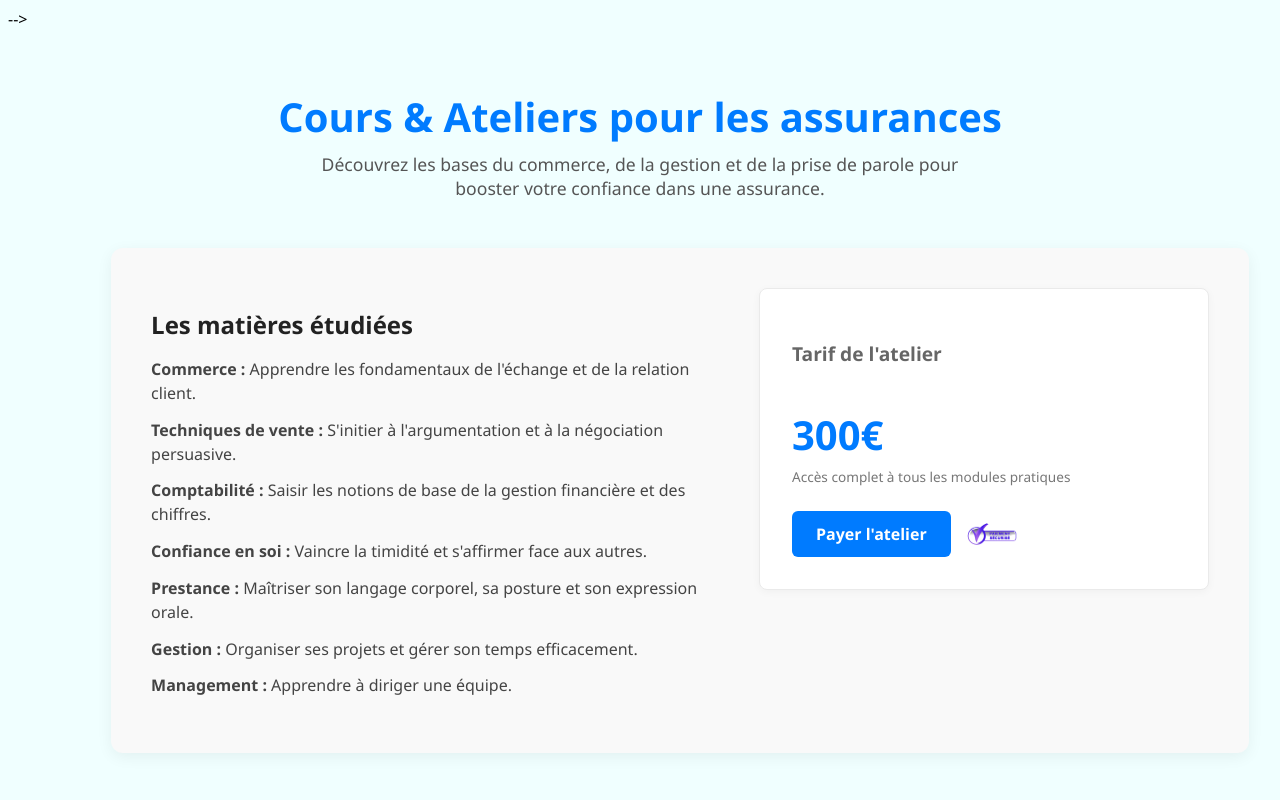
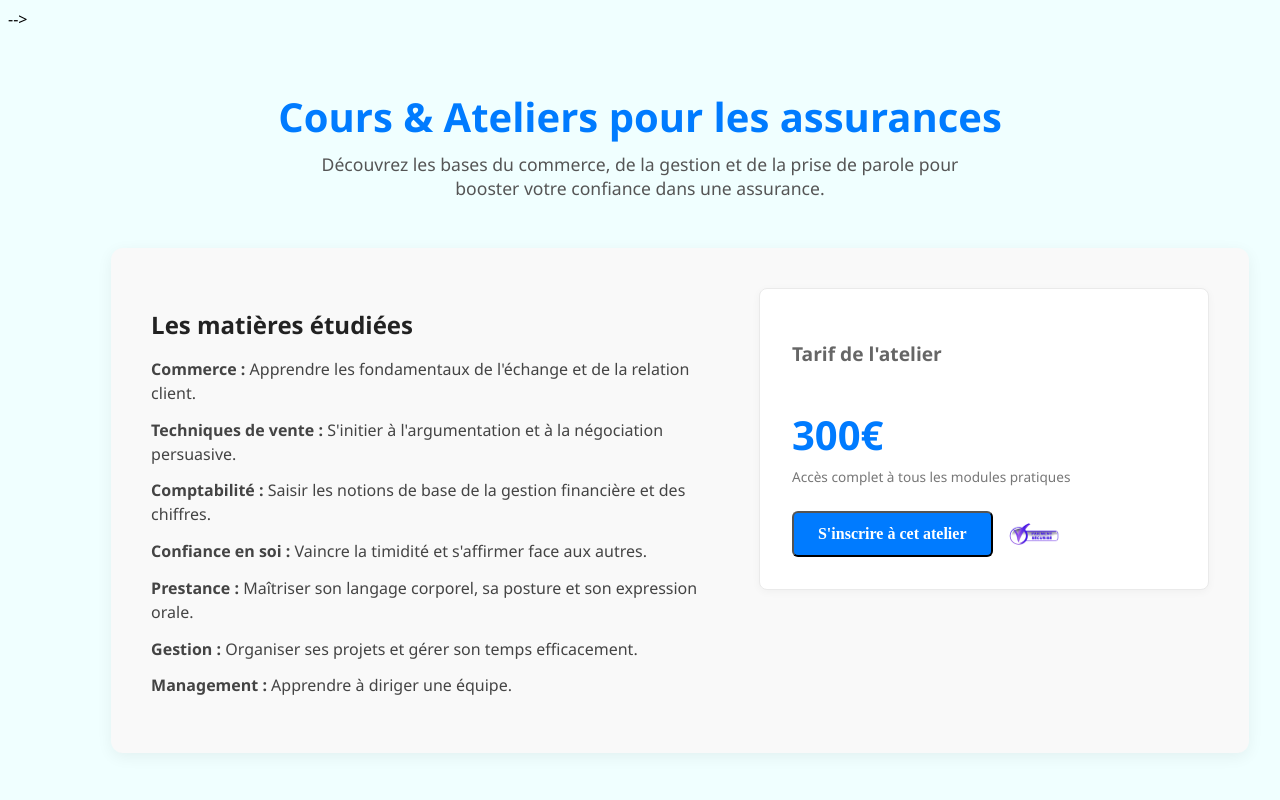
Before and after one commit to Ben-TECHPlayer/gestion-formations-conferences, a React (Create React App) app in the folder full-stack/front-end/: page /#/cours/entreprises/assurances in a window 1280 px wide. Shown: the top 800 px of the page. Built offline with nearby package versions, Linux system fonts and the light colour scheme; a web font is replaced by a local one.

Commit message:
Pour cela on adapte les données en fonction du cours

```diff
--- a/full-stack/front-end/src/pages/cours/CoursAssurance.js
+++ b/full-stack/front-end/src/pages/cours/CoursAssurance.js
@@ -1,10 +1,26 @@
 import React from 'react';
-import { Link } from 'react-router-dom';
+import { useNavigate } from 'react-router-dom';
 
 // Importer la customisation de la page de cours
 import '../../styles/pages/Cours.css';
 
 function CoursAssurance() {
+
+    const navigate = useNavigate();
+
+    const handleAchat = () => {
+        navigate('/paiement', {
+            state: {
+                id_cours: "COURS_ASSURANCE_01",
+                titre: "Atelier Pratique - Assurances",
+                description: "Techniques de vente et fidélisation pour le secteur de l'assurance",
+                prix: "300.00",
+                prixAffichage: "300,00 €",
+                lienRetour: "/cours/entreprises/assurances"
+            }
+        });
+    };
+
     return (
         <main className="cours-page">
             <div className="cours-container">
@@ -37,7 +53,9 @@ function CoursAssurance() {
                         </div>
 
                         <div className="emplacement-paiement">
-                            <Link to="/paiement" className="bouton-paiement">Payer l'atelier</Link>
+                            <button onClick={handleAchat} className="bouton-paiement">
+                                S'inscrire à cet atelier
+                            </button>
                             <img src={`${process.env.PUBLIC_URL}/assets/images/PaiementSecuriseLogo.png`} alt="Paiement sécurisé" />
                         </div>
                     </div>
--- a/full-stack/front-end/src/pages/cours/CoursBanque.js
+++ b/full-stack/front-end/src/pages/cours/CoursBanque.js
@@ -1,10 +1,26 @@
 import React from 'react';
-import { Link } from 'react-router-dom';
+import { useNavigate } from 'react-router-dom';
 
 // Importer la customisation de la page de cours
 import '../../styles/pages/Cours.css';
 
 function CoursBanque() {
+
+    const navigate = useNavigate();
+
+    const handleAchat = () => {
+        navigate('/paiement', {
+            state: {
+                id_cours: "COURS_BANQUE_01",
+                titre: "Atelier Pratique - Secteur Bancaire",
+                description: "Formation spécialisée en négociation et relation client pour les banques",
+                prix: "200.00",
+                prixAffichage: "200,00 €",
+                lienRetour: "/cours/entreprises/banques"
+            }
+        });
+    };
+
     return (
         <main className="cours-page">
             <div className="cours-container">
@@ -37,7 +53,9 @@ function CoursBanque() {
                         </div>
 
                         <div className="emplacement-paiement">
-                            <Link to="/paiement" className="bouton-paiement">Payer l'atelier</Link>
+                            <button onClick={handleAchat} className="bouton-paiement">
+                                S'inscrire à cet atelier
+                            </button>
                             <img src={`${process.env.PUBLIC_URL}/assets/images/PaiementSecuriseLogo.png`} alt="Paiement sécurisé" />
                         </div>
                     </div>
--- a/full-stack/front-end/src/pages/cours/CoursCollege.js
+++ b/full-stack/front-end/src/pages/cours/CoursCollege.js
@@ -1,10 +1,27 @@
 import React from 'react';
-import { Link } from 'react-router-dom';
+import { useNavigate } from 'react-router-dom';
 
 // Importer la customisation de la page de cours
 import '../../styles/pages/Cours.css';
 
 function CoursCollege() {
+
+    const navigate = useNavigate();
+
+    // La fonction déclenchée au clic sur le bouton d'achat
+    const handleAchat = () => {
+        navigate('/paiement', {
+            state: {
+                id_cours: "COURS_COLLEGE_01",
+                titre: "Atelier Pratique - Collégiens",
+                description: "Commerce, techniques de vente & prise de parole",
+                prix: "150.00",
+                prixAffichage: "150,00 €",
+                lienRetour: "/cours/collegiens"
+            }
+        });
+    };
+
     return (
         <main className="cours-page">
             <div className="cours-container">
@@ -36,7 +53,11 @@ function CoursCollege() {
                         </div>
 
                         <div className="emplacement-paiement">
-                            <Link to="/paiement" className="bouton-paiement">Payer l'atelier</Link>
+                            {/* Le bouton qui déclenche la navigation avec les données */}
+                            <button onClick={handleAchat} className="bouton-paiement">
+                                S'inscrire à cet atelier
+                            </button>
+                            {/* <Link to="/paiement" className="bouton-paiement">Payer l'atelier</Link> */}
                             <img src={`${process.env.PUBLIC_URL}/assets/images/PaiementSecuriseLogo.png`} alt="Paiement sécurisé" />
                         </div>
                     </div>
--- a/full-stack/front-end/src/pages/cours/CoursEcoleDeCommerce.js
+++ b/full-stack/front-end/src/pages/cours/CoursEcoleDeCommerce.js
@@ -1,10 +1,26 @@
 import React from 'react';
-import { Link } from 'react-router-dom';
+import { useNavigate } from 'react-router-dom';
 
 // Importer la customisation de la page de cours
 import '../../styles/pages/Cours.css';
 
 function CoursEcoleDeCommerce() {
+
+const navigate = useNavigate();
+
+    const handleAchat = () => {
+        navigate('/paiement', {
+            state: {
+                id_cours: "COURS_COMMERCE_01",
+                titre: "Atelier Pratique - École de Commerce",
+                description: "Stratégie avancée, B2B et management",
+                prix: "260.00",
+                prixAffichage: "260,00 €",
+                lienRetour: "/cours/ecole-de-commerce"
+            }
+        });
+    };
+
     return (
         <main className="cours-page">
             <div className="cours-container">
@@ -36,7 +52,9 @@ function CoursEcoleDeCommerce() {
                         </div>
 
                         <div className="emplacement-paiement">
-                            <Link to="/paiement" className="bouton-paiement">Payer l'atelier</Link>
+                            <button onClick={handleAchat} className="bouton-paiement">
+                                S'inscrire à cet atelier
+                            </button>
                             <img src={`${process.env.PUBLIC_URL}/assets/images/PaiementSecuriseLogo.png`} alt="Paiement sécurisé" />
                         </div>
                     </div>
--- a/full-stack/front-end/src/pages/cours/CoursEtablissementBanquier.js
+++ b/full-stack/front-end/src/pages/cours/CoursEtablissementBanquier.js
@@ -1,10 +1,26 @@
 import React from 'react';
-import { Link } from 'react-router-dom';
+import { useNavigate } from 'react-router-dom';
 
 // Importer la customisation de la page de cours
 import '../../styles/pages/Cours.css';
 
 function CoursEtablissementBanquier() {
+
+    const navigate = useNavigate();
+
+    const handleAchat = () => {
+        navigate('/paiement', {
+            state: {
+                id_cours: "COURS_ETAB_BANQUIER_01",
+                titre: "Atelier Pratique - Établissements Banquiers",
+                description: "Stratégies B2B avancées et gestion de patrimoine",
+                prix: "350.00",
+                prixAffichage: "350,00 €",
+                lienRetour: "/cours/entreprises/etablissements-banquieres"
+            }
+        });
+    };
+
     return (
         <main className="cours-page">
             <div className="cours-container">
@@ -37,7 +53,9 @@ function CoursEtablissementBanquier() {
                         </div>
 
                         <div className="emplacement-paiement">
-                            <Link to="/paiement" className="bouton-paiement">Payer l'atelier</Link>
+                            <button onClick={handleAchat} className="bouton-paiement">
+                                S'inscrire à cet atelier
+                            </button>
                             <img src={`${process.env.PUBLIC_URL}/assets/images/PaiementSecuriseLogo.png`} alt="Paiement sécurisé" />
                         </div>
                     </div>
--- a/full-stack/front-end/src/pages/cours/CoursLycee.js
+++ b/full-stack/front-end/src/pages/cours/CoursLycee.js
@@ -1,10 +1,27 @@
 import React from 'react';
-import { Link } from 'react-router-dom';
+import { useNavigate } from 'react-router-dom';
 
 // Importer la customisation de la page de cours
 import '../../styles/pages/Cours.css';
 
 function CoursLycee() {
+
+    const navigate = useNavigate();
+
+    // La fonction déclenchée au clic sur le bouton d'achat
+    const handleAchat = () => {
+        navigate('/paiement', {
+            state: {
+                id_cours: "COURS_LYCEE_01",
+                titre: "Atelier Pratique - Lycéens",
+                description: "Bases de l'entrepreneuriat et orientation business", // Vous pouvez adapter ce texte
+                prix: "170.00",
+                prixAffichage: "170,00 €",
+                lienRetour: "/cours/lyceens"
+            }
+        });
+    };
+
     return (
         <main className="cours-page">
             <div className="cours-container">
@@ -36,7 +53,9 @@ function CoursLycee() {
                         </div>
 
                         <div className="emplacement-paiement">
-                            <Link to="/paiement" className="bouton-paiement">Payer l'atelier</Link>
+                            <button onClick={handleAchat} className="bouton-paiement">
+                                S'inscrire à cet atelier
+                            </button>
                             <img src={`${process.env.PUBLIC_URL}/assets/images/PaiementSecuriseLogo.png`} alt="Paiement sécurisé" />
                         </div>
                     </div>
--- a/full-stack/front-end/src/styles/pages/Cours.css
+++ b/full-stack/front-end/src/styles/pages/Cours.css
@@ -110,6 +110,8 @@
                         font-weight: 600;
                         text-align: center;
                         transition: background-color 0.3s ease;
+                        font-size: 1rem;
+                        font-family: "Samsung Sharp Sans";
 
                         :hover {
                             background-color: #0056b3;
```
